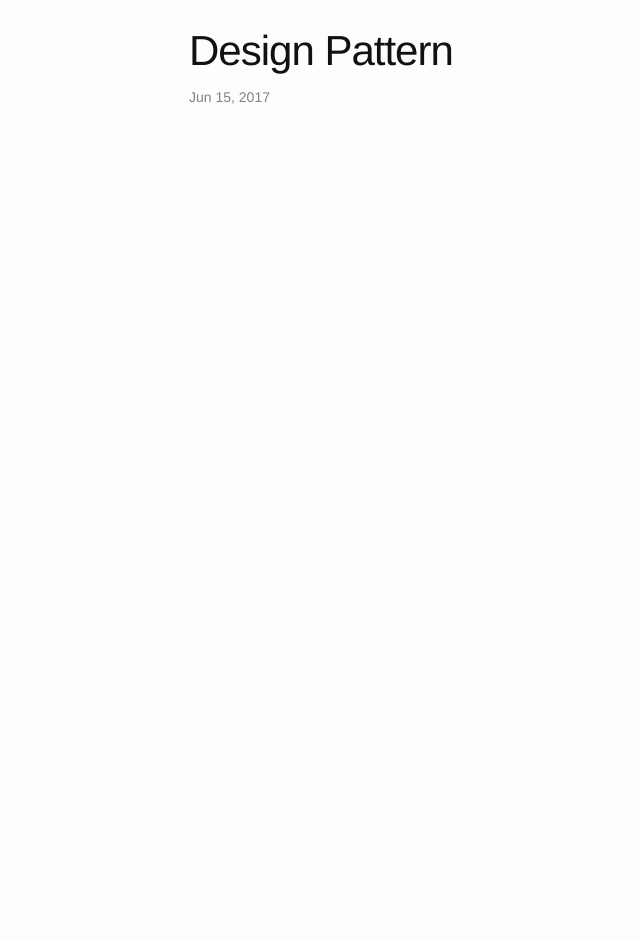
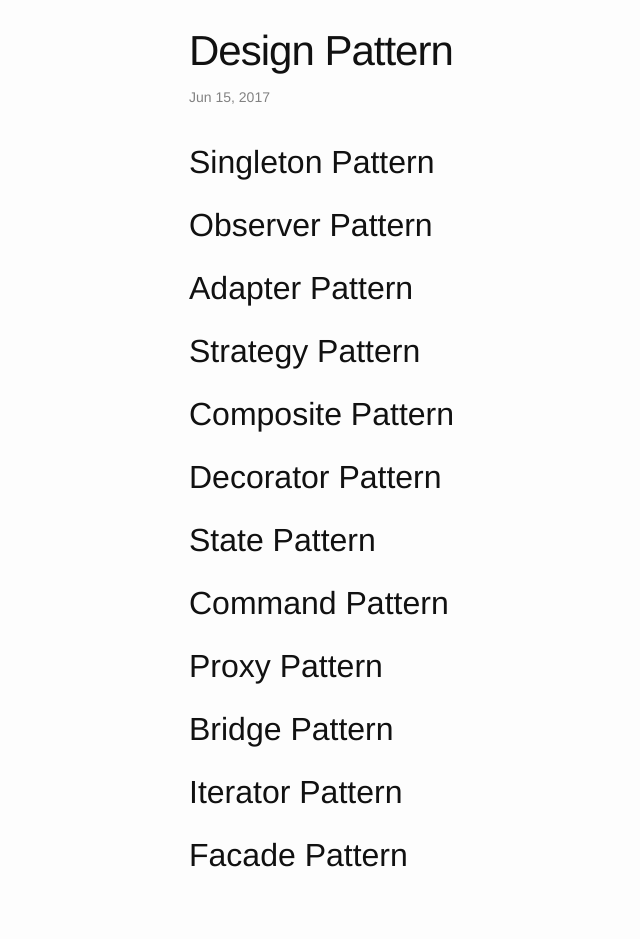
Before and after one commit to GeekRRK/GeekRRK.github.io, a Jekyll site: the page built from _posts/2017-06-15-Design Pattern.md, in a window 1280 px wide. Shown: the whole page, without its empty margins (81-721 px from the left). Built offline with Jekyll 4.4.1, drawn with Linux system fonts in a browser that asks for light colours; before the commit the page ends 900 px from its top, so only the background shows below that.

Commit message:
Add design pattern tittles to Desgin Pattern

```diff
--- a/_posts/2017-06-15-Design Pattern.md
+++ b/_posts/2017-06-15-Design Pattern.md
@@ -2,3 +2,26 @@
 layout: post
 title: Design Pattern
 ---
+## Singleton Pattern
+
+## Observer Pattern
+
+## Adapter Pattern
+
+## Strategy Pattern
+
+## Composite Pattern
+
+## Decorator Pattern
+
+## State Pattern
+
+## Command Pattern
+
+## Proxy Pattern
+
+## Bridge Pattern
+
+## Iterator Pattern
+
+## Facade Pattern
```
